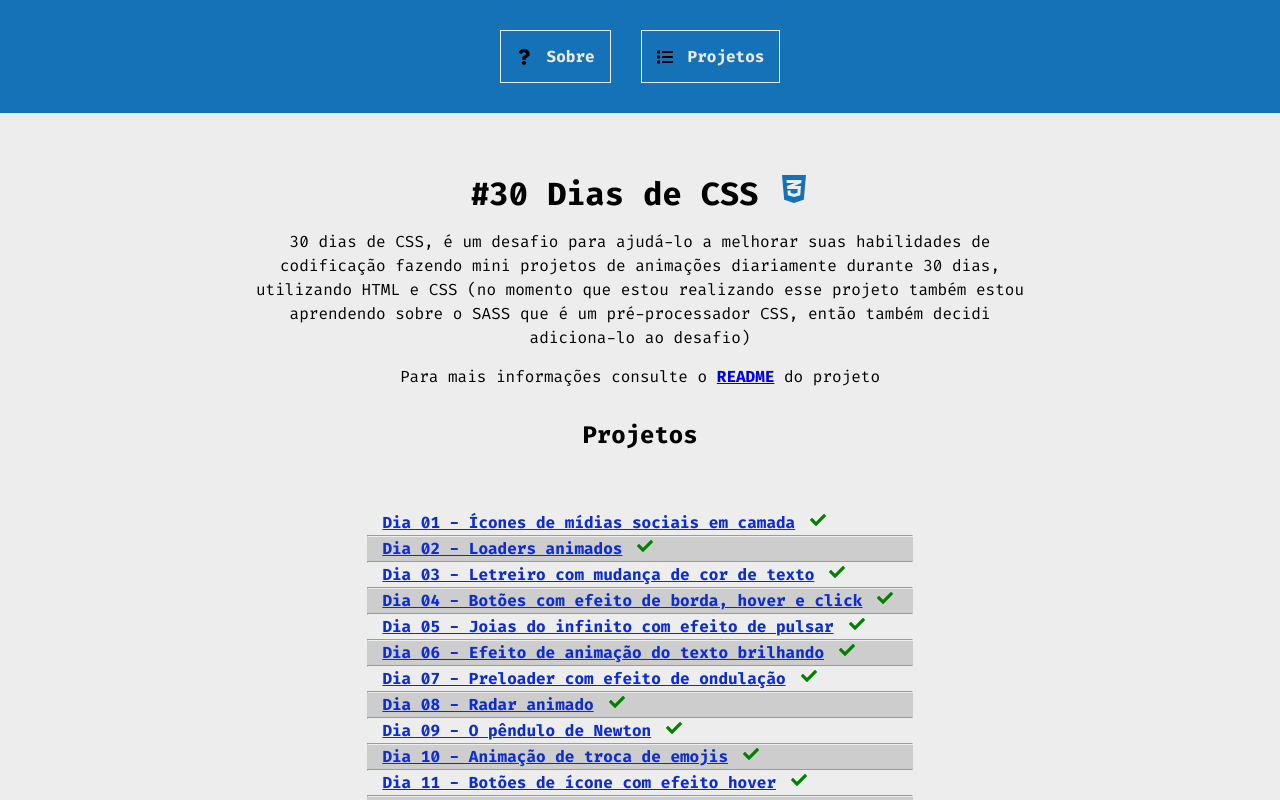
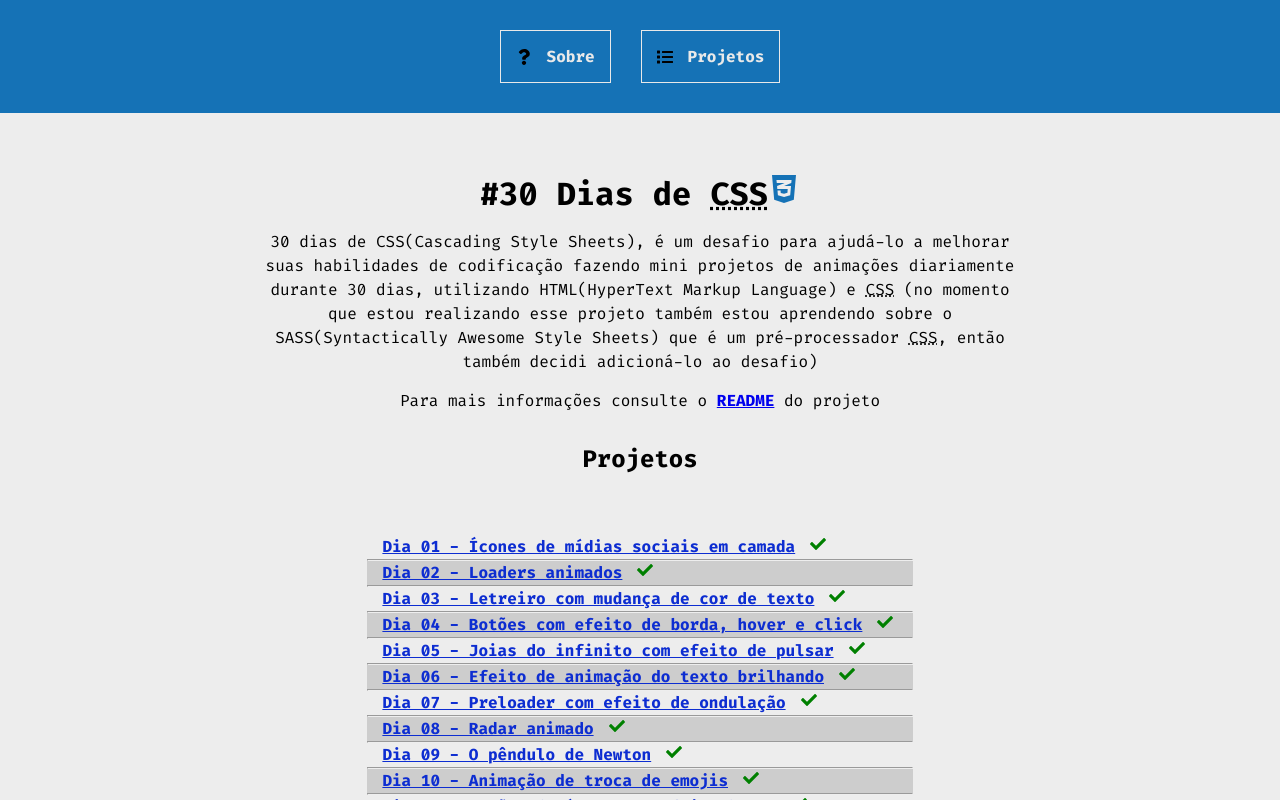
Before and after one commit to ThesllaDev/30DiasDeCSS-SASS, a React (Vite) app: page / in a window 1280 px wide. Shown: the top 800 px of the page. Built offline with nearby package versions, Linux system fonts and the light colour scheme.

Commit message:
🚸🔍Feat: Improvements with Abbr Tags in Abbreviations

```diff
--- a/src/assets/components/pages/Home.jsx
+++ b/src/assets/components/pages/Home.jsx
@@ -9,14 +9,19 @@ export const Home = ({ projectsDatas }) => {
 		<main>
 			<header id="about" className="about-section">
 				<h1>
-					#30 Dias de CSS <FaCss3Alt />
+					#30 Dias de <abbr title="Cascading Style Sheets">CSS</abbr>
+					<FaCss3Alt />
 				</h1>
 				<p className="about-section__description">
-					30 dias de CSS, é um desafio para ajudá-lo a melhorar suas habilidades
-					de codificação fazendo mini projetos de animações diariamente durante
-					30 dias, utilizando HTML e CSS (no momento que estou realizando esse
-					projeto também estou aprendendo sobre o SASS que é um pré-processador
-					CSS, então também decidi adiciona-lo ao desafio)
+					30 dias de CSS(Cascading Style Sheets), é um desafio para ajudá-lo a
+					melhorar suas habilidades de codificação fazendo mini projetos de
+					animações diariamente durante 30 dias, utilizando <abbr>HTML</abbr>
+					(HyperText Markup Language) e{" "}
+					<abbr title="Cascading Style Sheets">CSS</abbr> (no momento que estou
+					realizando esse projeto também estou aprendendo sobre o{" "}
+					<abbr>SASS</abbr>(Syntactically Awesome Style Sheets) que é um
+					pré-processador <abbr title="Cascading Style Sheets">CSS</abbr>, então
+					também decidi adicioná-lo ao desafio)
 				</p>
 				<p>
 					Para mais informações consulte o{" "}
```
